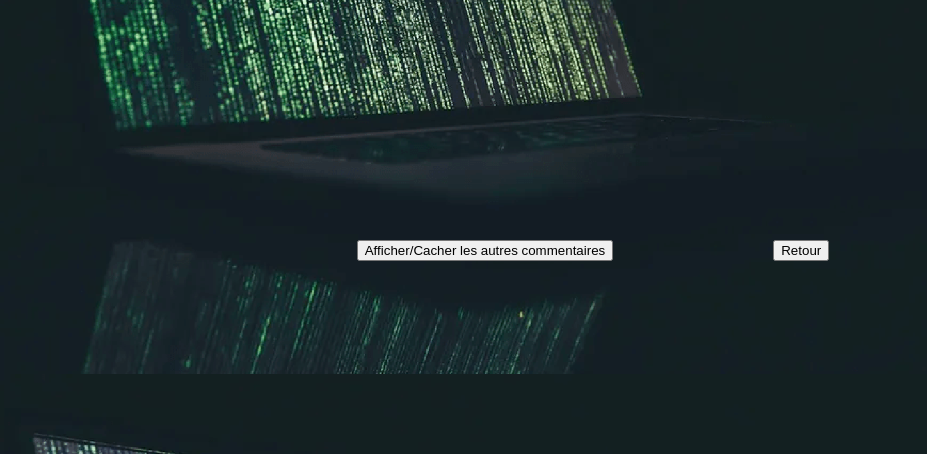
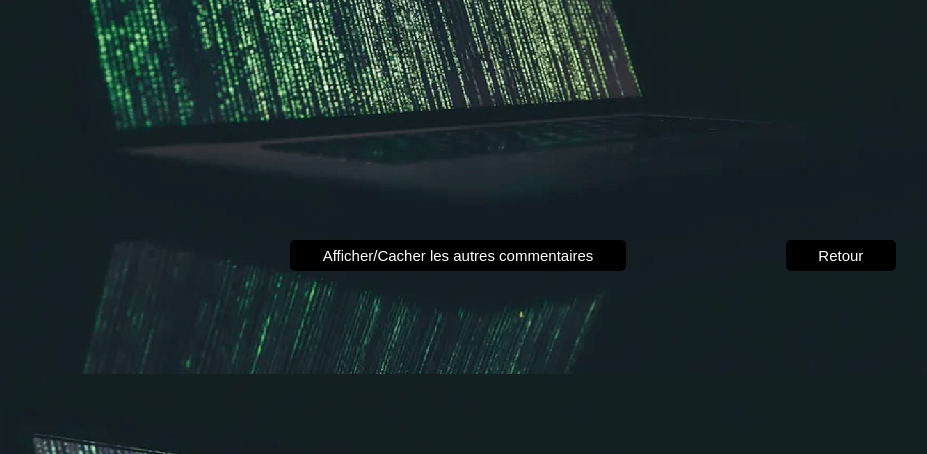
Before and after one commit to Jeannegbl/LaJolieBoiteACode, a Flask app: template templates/contact.html in a window 1280 px wide. Shown: the part 346-800 px from the top of the page, without its empty margins (47-974 px from the left). Run offline with Flask 2, Linux system fonts and the light colour scheme; the template is opened without the code that fills it: most values are stand-ins (such as "Sample title", 1, 10 or a date in 2020); some libraries are stand-ins or nearby versions.

Commit message:
évolution

```diff
--- a/templates/accueil.html
+++ b/templates/accueil.html
@@ -6,6 +6,7 @@
                 <tr>
                     <th class="espace">NOM</th>
                     <th class="espace">NOMBRE FACTURE</th>
+                    <th></th>
                     <th></th>
                 </tr>
                 {% for prospect in prospects %}
--- a/templates/contact.html
+++ b/templates/contact.html
@@ -11,8 +11,8 @@
     <p class="commentaire texte" id="cacher">Le {{comm.1}}</br>"{{comm.0}}"</br>écrit par {{comm.2}}</p>
     {% endfor %}
     <div class="centrer-espacer">
-        <button class="margin" onclick="myFunction()">Afficher/Cacher les autres commentaires</button>
-        <input class="margin" type="button" value="Retour" onclick="window.location.href='/menu-entreprises/{{nom_prospect}}/actif/filtre-off';">
+        <button class="margin bouton" onclick="myFunction()">Afficher/Cacher les autres commentaires</button>
+        <input class="margin bouton" type="button" value="Retour" onclick="window.location.href='/menu-entreprises/{{nom_prospect}}/actif/filtre-off';">
     </div>
 </section>
 <script>
```
